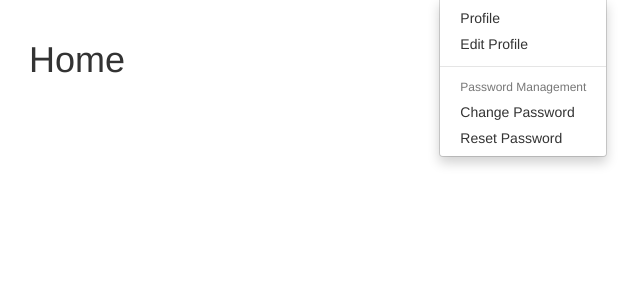
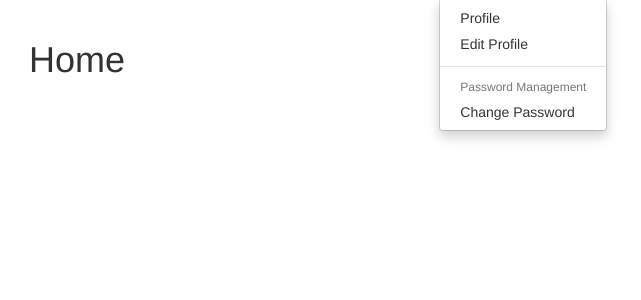
Before and after one commit to yhendricks/tutorial, a Django app: page /account/ in a window 1280 px wide, after a click on "Account". Shown: the part 72-372 px from the top of the page, without its empty margins (41-682 px from the left). Run offline with Django 3.2, Linux system fonts and the light colour scheme; a user stored in the database is signed in; some libraries are stand-ins or nearby versions.

Commit message:
Video 33 completed

```diff
--- a/accounts/templates/base.html
+++ b/accounts/templates/base.html
@@ -39,14 +39,19 @@
                   <li role="separator" class="divider"></li>
                   <li class="dropdown-header">Password Management</li>
                   <li><a href="{% url 'accounts:change_password' %}">Change Password</a></li>
-                  <li><a href="{% url 'accounts:password_reset' %}">Reset Password</a></li>
                 </ul>
                 </li>
             </ul>
             {% else %}
             <ul class="nav navbar-nav navbar-right">
+                <li><a href="{% url 'accounts:register' %}">Register</a></li>
+                <li class="dropdown">
+                <a href="#" class="dropdown-toggle" data-toggle="dropdown" role="button" aria-haspopup="true" aria-expanded="false">Profile <span class="caret"></span></a>
+                <ul class="dropdown-menu">
                 <li><a href="{% url 'accounts:login' %}">Login</a></li>
-              <li><a href="{% url 'accounts:register' %}">Register</a></li>
+                <li><a href="{% url 'accounts:password_reset' %}">Reset Password</a></li>
+                </ul>
+                </li>
             </ul>
             {% endif %}
           </div><!--/.nav-collapse -->
--- a/accounts/urls.py
+++ b/accounts/urls.py
@@ -20,7 +20,9 @@ urlpatterns = [
         name="password_reset"),
     url(r'^reset-password/done/$', password_reset_done,
         {'template_name': 'accounts/reset_password_done.html'},name='password_reset_done'),
-    url(r'^reset-password/confirm/(?P<uidb64>[0-9A-Za-z]+)-(?P<token>.+)/$',
-        password_reset_confirm, name='password_reset_confirm'),
-    url(r'^reset-password/complete/$', password_reset_complete, name='password_reset_complete'),
+    url(r'^reset-password/confirm/(?P<uidb64>[0-9A-Za-z]+)-(?P<token>.+)/$', password_reset_confirm,
+        {'template_name': 'accounts/reset_password_confirm.html',
+         'post_reset_redirect': 'accounts:password_reset_complete'}, name='password_reset_confirm'),
+    url(r'^reset-password/complete/$', password_reset_complete,
+        {'template_name': 'accounts/reset_password_complete.html'}, name='password_reset_complete'),
 ]
--- a/tutorial/settings.py
+++ b/tutorial/settings.py
@@ -127,7 +127,8 @@ LOGIN_URL = '/account/login/'
 
 LOGIN_EXEMPT_URLS = (
     r'account/logout/$',
-    r'account/register/$'
+    r'account/register/$',
+    r'account/reset-password/'
 )
 
 EMAIL_BACKEND = 'django.core.mail.backends.console.EmailBackend'
```
Also changed, not shown: accounts/templates/accounts/reset_password_complete.html (added, +8 -0 lines), accounts/templates/accounts/reset_password_confirm.html (added, +12 -0 lines), db.sqlite3.
